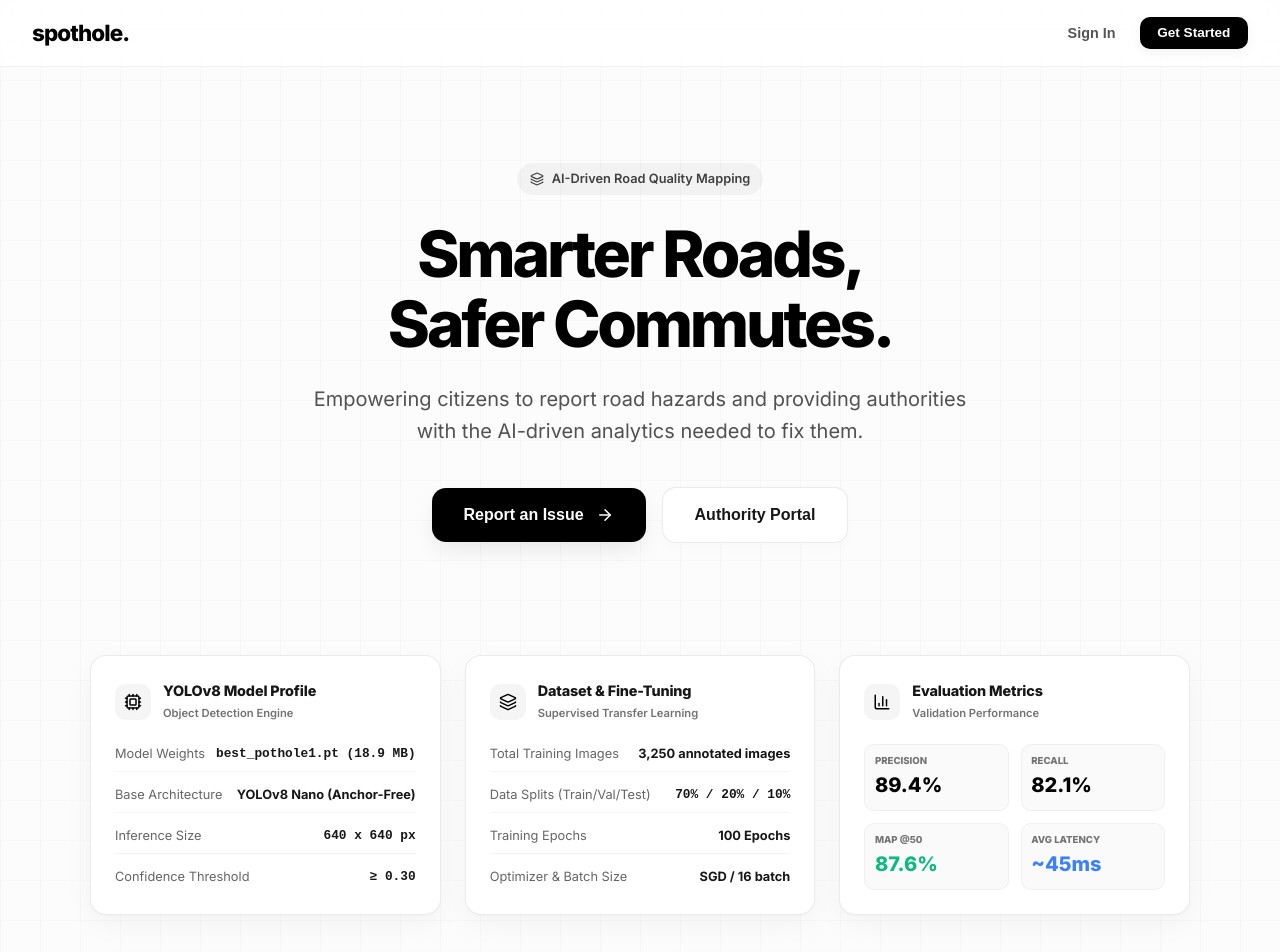
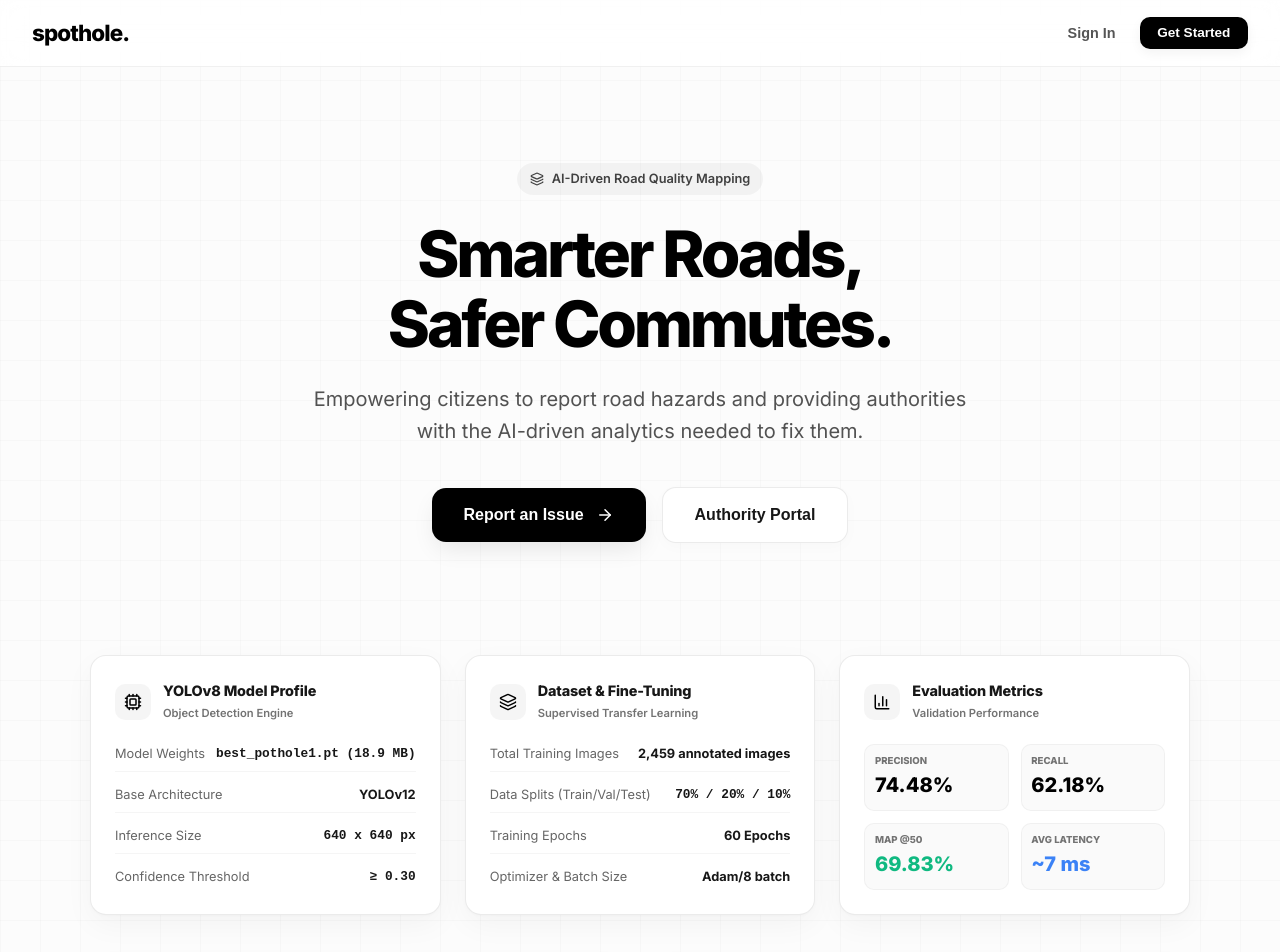
Before and after one commit to Sai-Krishna-Nair/miniproject3-2, a React (Vite) app in the folder Frontend/: page / in a window 1280 px wide. Shown: the top 952 px of the page. Built offline with nearby package versions, Linux system fonts and the light colour scheme; no server answers.

Commit message:
changes to landing page

```diff
--- a/Frontend/dev-dist/sw.js
+++ b/Frontend/dev-dist/sw.js
@@ -78,7 +78,7 @@ define(['./workbox-7e5eb42b'], (function (workbox) { 'use strict';
    */
   workbox.precacheAndRoute([{
     "url": "index.html",
-    "revision": "0.02lti7gpod4"
+    "revision": "0.m022754ig2o"
   }], {});
   workbox.cleanupOutdatedCaches();
   workbox.registerRoute(new workbox.NavigationRoute(workbox.createHandlerBoundToURL("index.html"), {
--- a/Frontend/src/components/Landing/LandingView.tsx
+++ b/Frontend/src/components/Landing/LandingView.tsx
@@ -262,7 +262,7 @@ export const LandingView: React.FC<LandingViewProps> = ({ onRouteToAuth }) => {
                 </div>
                 <div style={{ display: 'flex', justifyContent: 'space-between', borderBottom: '1px solid rgba(0,0,0,0.04)', paddingBottom: '0.5rem' }}>
                   <span style={{ fontSize: '0.8rem', color: '#666' }}>Base Architecture</span>
-                  <span style={{ fontSize: '0.8rem', fontWeight: 700 }}>YOLOv8 Nano (Anchor-Free)</span>
+                  <span style={{ fontSize: '0.8rem', fontWeight: 700 }}>YOLOv12</span>
                 </div>
                 <div style={{ display: 'flex', justifyContent: 'space-between', borderBottom: '1px solid rgba(0,0,0,0.04)', paddingBottom: '0.5rem' }}>
                   <span style={{ fontSize: '0.8rem', color: '#666' }}>Inference Size</span>
@@ -298,7 +298,7 @@ export const LandingView: React.FC<LandingViewProps> = ({ onRouteToAuth }) => {
               <div style={{ display: 'flex', flexDirection: 'column', gap: '0.8rem' }}>
                 <div style={{ display: 'flex', justifyContent: 'space-between', borderBottom: '1px solid rgba(0,0,0,0.04)', paddingBottom: '0.5rem' }}>
                   <span style={{ fontSize: '0.8rem', color: '#666' }}>Total Training Images</span>
-                  <span style={{ fontSize: '0.8rem', fontWeight: 700 }}>3,250 annotated images</span>
+                  <span style={{ fontSize: '0.8rem', fontWeight: 700 }}>2,459 annotated images</span>
                 </div>
                 <div style={{ display: 'flex', justifyContent: 'space-between', borderBottom: '1px solid rgba(0,0,0,0.04)', paddingBottom: '0.5rem' }}>
                   <span style={{ fontSize: '0.8rem', color: '#666' }}>Data Splits (Train/Val/Test)</span>
@@ -306,11 +306,11 @@ export const LandingView: React.FC<LandingViewProps> = ({ onRouteToAuth }) => {
                 </div>
                 <div style={{ display: 'flex', justifyContent: 'space-between', borderBottom: '1px solid rgba(0,0,0,0.04)', paddingBottom: '0.5rem' }}>
                   <span style={{ fontSize: '0.8rem', color: '#666' }}>Training Epochs</span>
-                  <span style={{ fontSize: '0.8rem', fontWeight: 700 }}>100 Epochs</span>
+                  <span style={{ fontSize: '0.8rem', fontWeight: 700 }}>60 Epochs</span>
                 </div>
                 <div style={{ display: 'flex', justifyContent: 'space-between', paddingBottom: '0.2rem' }}>
                   <span style={{ fontSize: '0.8rem', color: '#666' }}>Optimizer & Batch Size</span>
-                  <span style={{ fontSize: '0.8rem', fontWeight: 700 }}>SGD / 16 batch</span>
+                  <span style={{ fontSize: '0.8rem', fontWeight: 700 }}>Adam/8 batch</span>
                 </div>
               </div>
             </div>
@@ -338,19 +338,19 @@ export const LandingView: React.FC<LandingViewProps> = ({ onRouteToAuth }) => {
               <div style={{ display: 'grid', gridTemplateColumns: '1fr 1fr', gap: '0.75rem' }}>
                 <div style={{ backgroundColor: '#fafafa', padding: '0.6rem', borderRadius: '10px', border: '1px solid rgba(0,0,0,0.04)' }}>
                   <div style={{ fontSize: '0.6rem', fontWeight: 800, color: '#737373', textTransform: 'uppercase' }}>Precision</div>
-                  <div style={{ fontSize: '1.25rem', fontWeight: 900, color: '#000000', marginTop: '0.1rem' }}>89.4%</div>
+                  <div style={{ fontSize: '1.25rem', fontWeight: 900, color: '#000000', marginTop: '0.1rem' }}>74.48%</div>
                 </div>
                 <div style={{ backgroundColor: '#fafafa', padding: '0.6rem', borderRadius: '10px', border: '1px solid rgba(0,0,0,0.04)' }}>
                   <div style={{ fontSize: '0.6rem', fontWeight: 800, color: '#737373', textTransform: 'uppercase' }}>Recall</div>
-                  <div style={{ fontSize: '1.25rem', fontWeight: 900, color: '#000000', marginTop: '0.1rem' }}>82.1%</div>
+                  <div style={{ fontSize: '1.25rem', fontWeight: 900, color: '#000000', marginTop: '0.1rem' }}>62.18%</div>
                 </div>
                 <div style={{ backgroundColor: '#fafafa', padding: '0.6rem', borderRadius: '10px', border: '1px solid rgba(0,0,0,0.04)' }}>
                   <div style={{ fontSize: '0.6rem', fontWeight: 800, color: '#737373', textTransform: 'uppercase' }}>mAP @50</div>
-                  <div style={{ fontSize: '1.25rem', fontWeight: 900, color: '#10b981', marginTop: '0.1rem' }}>87.6%</div>
+                  <div style={{ fontSize: '1.25rem', fontWeight: 900, color: '#10b981', marginTop: '0.1rem' }}>69.83%</div>
                 </div>
                 <div style={{ backgroundColor: '#fafafa', padding: '0.6rem', borderRadius: '10px', border: '1px solid rgba(0,0,0,0.04)' }}>
                   <div style={{ fontSize: '0.6rem', fontWeight: 800, color: '#737373', textTransform: 'uppercase' }}>Avg Latency</div>
-                  <div style={{ fontSize: '1.25rem', fontWeight: 900, color: '#3b82f6', marginTop: '0.1rem' }}>~45ms</div>
+                  <div style={{ fontSize: '1.25rem', fontWeight: 900, color: '#3b82f6', marginTop: '0.1rem' }}>~7 ms</div>
                 </div>
               </div>
             </div>
```
